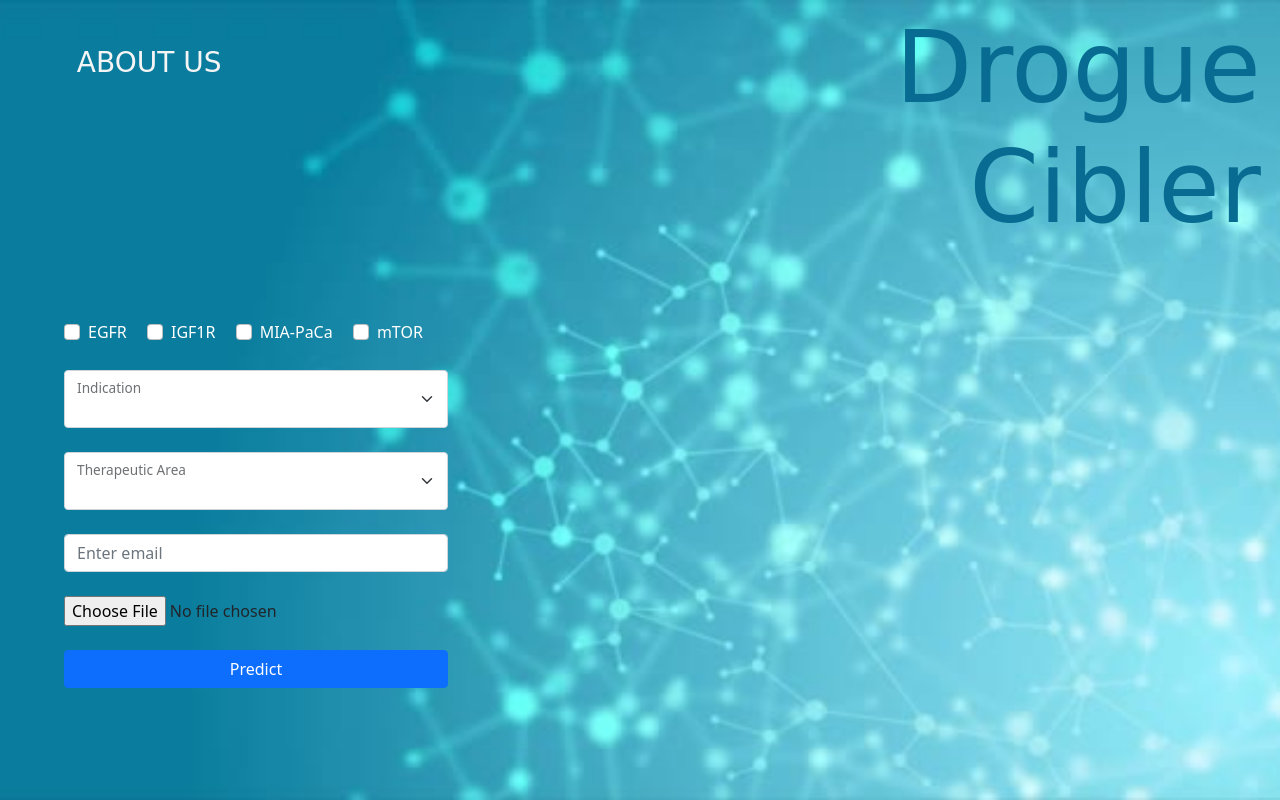
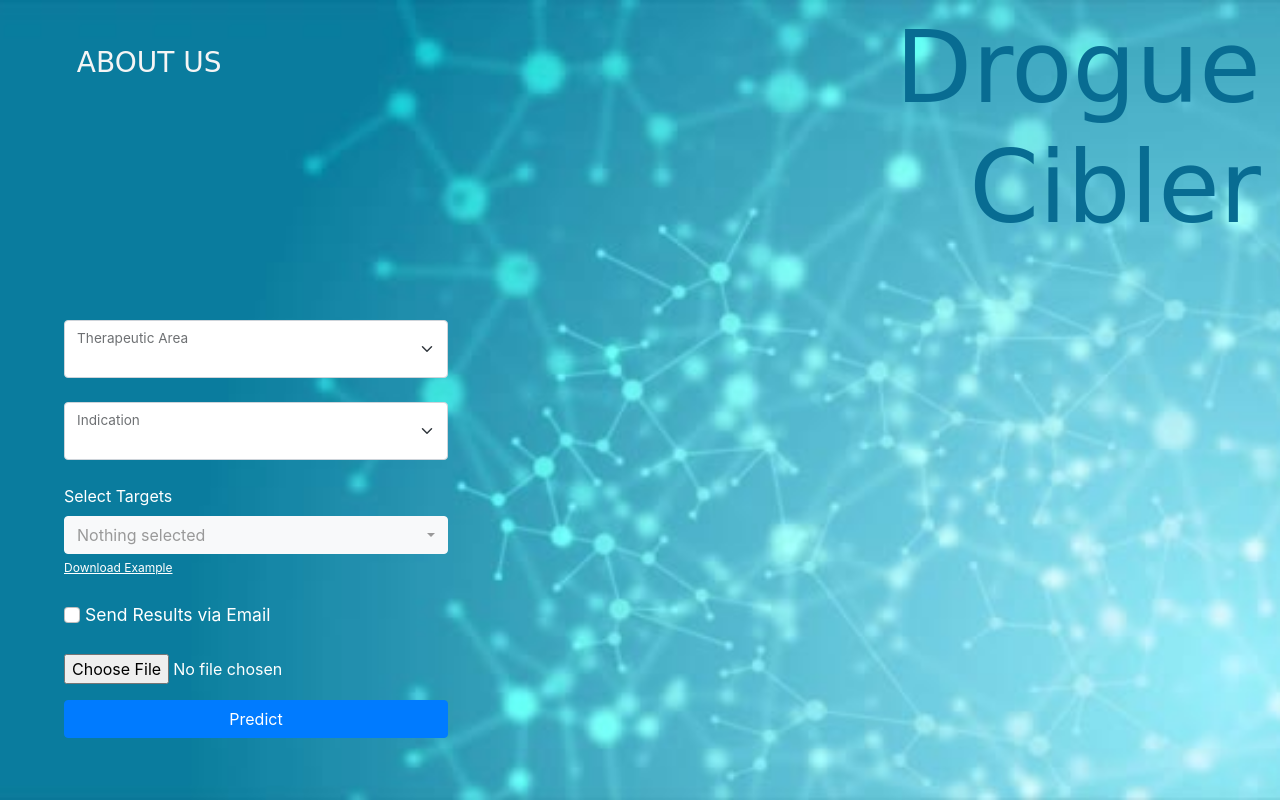
Before and after one commit to kperveen/dti-web-app, a Django app: template templates/drugs/ayus.html in a window 1280 px wide. Run offline with Django 3.2, Linux system fonts and the light colour scheme; the template is opened without the code that fills it, so the values that code supplies are empty; some libraries are stand-ins or nearby versions; some web fonts are replaced.

Commit message:
+ UI modification
+ Fields' re-ordering
+ Example Input download option
+ Multi-select dropdown for Targets
+ About Us description
+ Optional email-sending results
+ YY's selfie

```diff
--- /dev/null
+++ b/drugs/example_input.csv
@@ -0,0 +1,2 @@
+canonical_smiles
+CCc1ncnc(-c2cc(F)c(C(=O)N3CCN4CCC[C@H]4C3)c(Cl)c2)c1C#Cc1ccc(N)nc1
--- a/drugs/urls.py
+++ b/drugs/urls.py
@@ -1,3 +1,5 @@
 from django.urls import path
 from . import views
-urlpatterns = [path('', views.index, name='index')]
+from .views import index, download_file
+
+urlpatterns = [path('', views.index, name='index'),path('download_file', views.download_file, name='download_file')]
--- a/templates/drugs/ayus.html
+++ b/templates/drugs/ayus.html
@@ -30,44 +30,23 @@
             <h1 class="title_name">Drogue Cibler</h1>
         </div>
     </div>
-
-
     <form method="post" class="fom" enctype="multipart/form-data">
         {% csrf_token %}
-        <div class="form-check form-check-inline">
-  <input class="form-check-input" type="checkbox" id="inlineCheckbox1" value="EGFR" name="checks">
-  <label class="form-check-label" for="inlineCheckbox1">EGFR</label>
-</div>
-<div class="form-check form-check-inline">
-  <input class="form-check-input" type="checkbox" id="inlineCheckbox2" value="IGF1R" name="checks">
-  <label class="form-check-label" for="inlineCheckbox2">IGF1R</label>
-</div>
-    <div class="form-check form-check-inline">
-  <input class="form-check-input" type="checkbox" id="inlineCheckbox2" value="MIA-PaCa" name="checks">
-  <label class="form-check-label" for="inlineCheckbox2">MIA-PaCa</label>
-</div>
-    <div class="form-check form-check-inline">
-  <input class="form-check-input" type="checkbox" id="inlineCheckbox2" value="mTOR" name="checks">
-  <label class="form-check-label" for="inlineCheckbox2">mTOR</label>
-</div>
-    <br>
-    <br>
-{#        <div class="form-floating">#}
-{#          <select class="form-select" id="floatingSelect" aria-label="Floating label select example" name="targett">#}
-{#                {% if targets_list %}#}
-{#                    {% if flagg == 0 %}#}
-{#                        <option selected>Select a Target</option>#}
-{#                    {% endif %}#}
-{#                    {% for target in targets_list %}#}
-{#                        <option value="{{ target }}">{{ target }}</option>#}
-{#                    {% endfor %}#}
-{#                {% else %}#}
-{#                    <p>No Targets are available.</p>#}
-{#                {% endif %}#}
-{#          </select>#}
-{#          <label for="floatingSelect">Targets</label>#}
-{#        </div><br>#}
-
+        <div class="form-floating">
+          <select class="form-select" id="floatingSelect" aria-label="Floating label select example" name="therapeutic" required>
+                {% if model_list %}
+                    {% if flagg == 0 %}
+                        <option selected>Select a Therapeutic area</option>
+                    {% endif %}
+                    {% for model in model_list %}
+                        <option value="{{ model }}">{{ model}}</option>
+                    {% endfor %}
+                {% else %}
+                    <p>No Models are available.</p>
+                {% endif %}
+          </select>
+          <label for="floatingSelect">Therapeutic Area</label>
+        </div><br>
         <div class="form-floating">
           <select class="form-select" id="floatingSelect" aria-label="Floating label select example" name="indication">
                 {% if indication_list %}
@@ -84,29 +63,33 @@
           <label for="floatingSelect">Indication</label>
         </div><br>
 
-        <div class="form-floating">
-          <select class="form-select" id="floatingSelect" aria-label="Floating label select example" name="therapeutic" required>
-                {% if model_list %}
-                    {% if flagg == 0 %}
-                        <option selected>Select a Therapeutic area</option>
-                    {% endif %}
-                    {% for model in model_list %}
-                        <option value="{{ model }}">{{ model}}</option>
-                    {% endfor %}
-                {% else %}
-                    <p>No Models are available.</p>
-                {% endif %}
-          </select>
-          <label for="floatingSelect">Therapeutic Area</label>
-        </div><br>
-        <div class="form-group">
-            <input type="email" name="emaill" class="form-control" id="exampleInputEmail1" aria-describedby="emailHelp" placeholder="Enter email" required>
+        <link rel="stylesheet" href="https://stackpath.bootstrapcdn.com/bootstrap/4.1.1/css/bootstrap.min.css">
+        <link rel="stylesheet" href="https://cdnjs.cloudflare.com/ajax/libs/bootstrap-select/1.13.1/css/bootstrap-select.css" />
+        <script src="https://ajax.googleapis.com/ajax/libs/jquery/2.1.1/jquery.min.js"></script>
+        <script src="https://stackpath.bootstrapcdn.com/bootstrap/4.1.1/js/bootstrap.bundle.min.js"></script>
+        <script src="https://cdnjs.cloudflare.com/ajax/libs/bootstrap-select/1.13.1/js/bootstrap-select.min.js"></script>
+
+        <div class="row">
+            <div class="col-lg-12">
+              <label class="text-white">Select Targets</label>
+            <select class="selectpicker w-100" multiple data-live-search="true" name="checks">
+                    <option>EGFR</option>
+                    <option>IGF1R</option>
+                    <option>MIA-PaCa-2</option>
+                    <option>mTOR</option>
+            </select>
+        </div></div>
+        <a href="download_file" download="example_input_file.csv" class="text-white" style=font-size:12px> <u> Download Example </u> </a>
+        <br><br>
+        <div class="form-check form-check-inline">
+           <input class="form-check-input" type="checkbox" id="inlineCheckbox2" name="emaill">
+           <label class="form-check-label" for="inlineCheckbox2" style="color:white;font-size:17.5px;">Send Results via Email</label>
         </div>
         <br>
-        <div class="form-group">
+        <br>
+        <div class="form-group" for="inlineCheckbox2" style="color:white;font: size 13px;">
             <input type="file" name="uploadedFile" class="form-control-file" id="exampleFormControlFile1" required>
         </div>
-        <br>
         <button type="submit" class="btn btn-primary">Predict</button>
     </form>
     <h2></h2>
@@ -122,10 +105,10 @@
             <h2 class="myteam">FROM THE CREATORS</h2>
         </div>
         <div class="photos">
-            <p class="aboutsecc">"Drug discovery and development pipeline is a resource intensive and time-consuming.
-                We developed a discovery pipeline that can identify promising targets early by analyzing
-                methodologies of literature-base target identification. Identified targets for Pancreatic Cancer
-                using literature mining and prioritize them through additional features."
+            <p class="aboutsecc">"In order to ensure rapid drug development, this project is useful in identifying the
+                potential drug compounds for pancreatic cancer which can be classified as active/inactive for given four
+                targets after knowing their probability. A higher probability above 80 indicates an active compound where
+                as a lower probability below 20 indicates an inactive compound."
             </p>
             <div class="photomain">
                 <div class="photosec1">
@@ -163,7 +146,9 @@
                 </div>
                 <div class="photosec4">
                     <div class="picturesec">
-                        <div class="photo4"></div>
+                        <div class="photo3">
+                            <img src="/drugs/Static/Pictures/yin_.jpg">
+                        </div>
                     </div>
                     <div class="namesec">
                         <h6 class="nam">YIN YANG</h6>
```
Also changed, not shown: drugs/views.py (+28 -59 lines).
